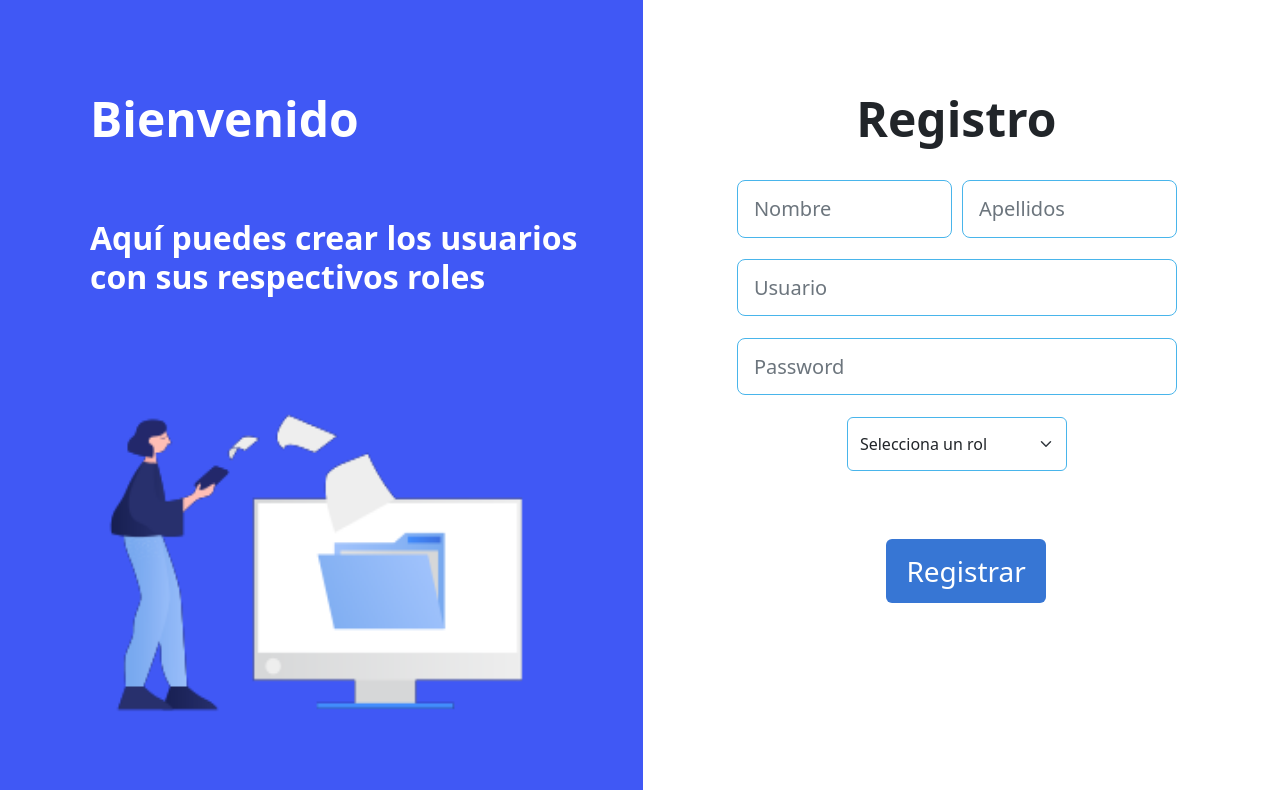
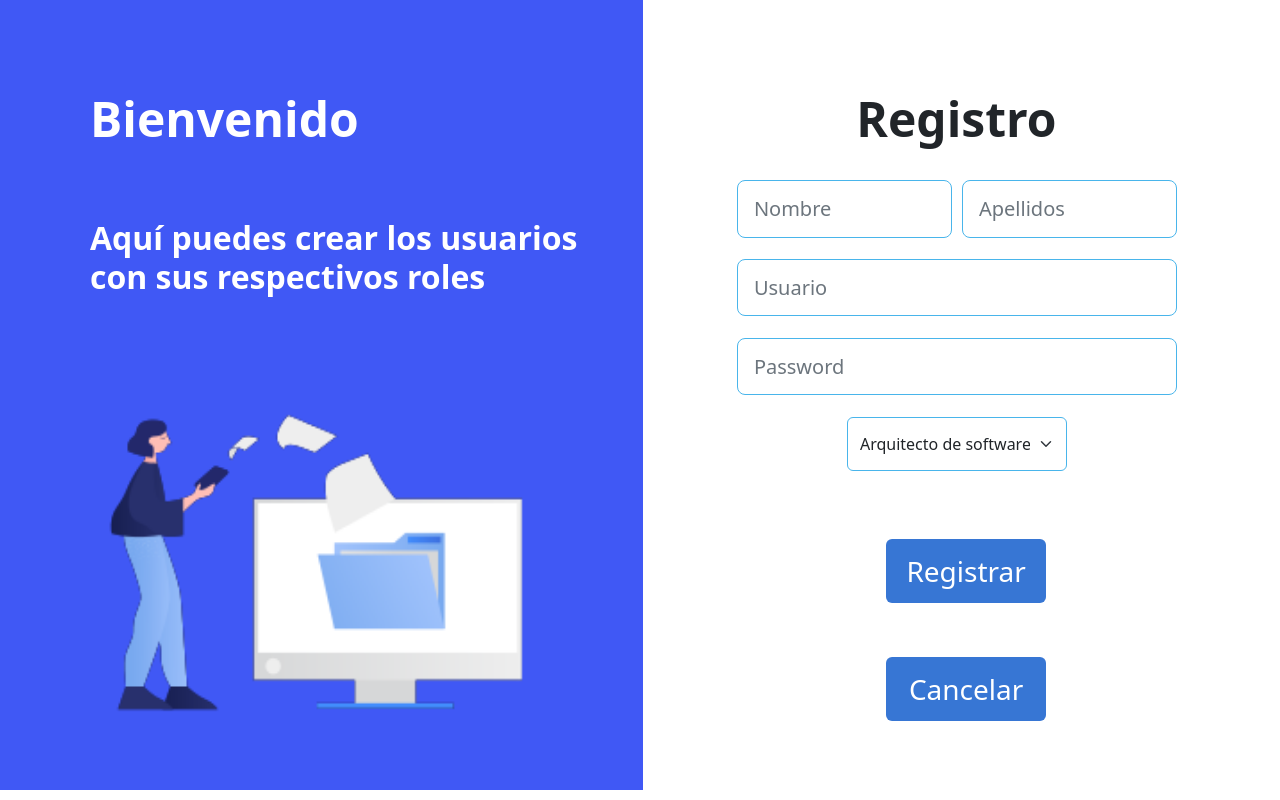
Before and after one commit to 203418/mantenimiento-front, a React (Vite) app: page /SignupTeam in a window 1280 px wide. Built offline with nearby package versions, Linux system fonts and the light colour scheme.

Commit message:
correciones login

```diff
--- a/src/Pages/AssignGC.jsx
+++ b/src/Pages/AssignGC.jsx
@@ -3,6 +3,7 @@ import img1 from "../assets/img/clip-961.png";
 import "../assets/signupGerente.css"
 import {registerGC} from "../store/thunks/userThunks.js";
 import {useDispatch} from "react-redux";
+import {Link} from "react-router-dom";
 const AssignGC = ()=>{
 
     const dispatch = useDispatch();
@@ -64,6 +65,7 @@ const AssignGC = ()=>{
                             </div>
                         </div>
                         <button onClick={handleClick} type="button" className="btn btn-cl">Registrar</button>
+                        <Link to={'/option'}> <button type="button" className="btn btn-cl"> Cancelar </button> </Link>
                     </section>
                 </div>
             </section>
--- a/src/Pages/Login.jsx
+++ b/src/Pages/Login.jsx
@@ -1,4 +1,4 @@
-import React, {useState} from "react";
+import React, {useState, useEffect} from "react";
 import "../assets/login.css"
 import imgH from "../assets/img/clip-hardworking-man.png"
 import {login, registerManager} from "../store/thunks/userThunks.js";
@@ -11,12 +11,10 @@ const Login = ()=>{
     const [redirect, setRedirect] = useState(false);
     const handleClick = () => {
         const body = {
-            name: formData.name,
-            last_name: formData.last_name,
-            rolls: 'MANAGER',
             username: formData.username,
             password: formData.password,
         };
+
         dispatch(login(body));
 
         if(localStorage.getItem('token')){
--- a/src/Pages/Option.jsx
+++ b/src/Pages/Option.jsx
@@ -2,7 +2,7 @@ import React from "react";
 
 import "../assets/Option.css"
 import img3 from "../assets/img/clip-961.png"
-import {BrowserRouter as Router, Link, Navigate, Route, Routes} from "react-router-dom";
+import { Link } from "react-router-dom";
 
 const Option = ()=>{
 
--- a/src/Pages/SignupTeam.jsx
+++ b/src/Pages/SignupTeam.jsx
@@ -2,24 +2,37 @@ import React, {useState} from "react";
 import img1 from "../assets/img/clip-1717.png";
 import "../assets/signupGerente.css"
 import {useDispatch} from "react-redux";
-import {registerManager} from "../store/thunks/userThunks.js";
+import { registerTeam} from "../store/thunks/userThunks.js";
+import { Link } from "react-router-dom";
+
 
 const signupTeam = ()=>{
     const dispatch = useDispatch();
     const [form, setForm] = useState({})
+
+
+
 
     const handleClick = () => {
 
         const body = {
             name: form.name,
             last_name: form.last_name,
-            rolls: 'MANAGER',
+            rolls: form.roll,
             username: form.username,
             password: form.password,
         };
 
+        console.log(body)
 
-        dispatch(registerManager(body));
+        if (body.name || body.last_name || body.roll || body.username || (body.password  && body.password === '' )){
+            dispatch(registerTeam(body));
+        }else {
+            console.log('Elementos invalidos');
+        }
+
+
+
     };
 
     const handleChange = e => {
@@ -49,7 +62,7 @@ const signupTeam = ()=>{
                         </div>
                         <div className="mb-3 row">
                             <div className="col-sm-10">
-                                <input type="text"  className="form-control form-control-lg inputsL" name='user' onChange={handleChange} placeholder="Usuario"/>
+                                <input type="text"  className="form-control form-control-lg inputsL" name='username' onChange={handleChange} placeholder="Usuario"/>
                             </div>
                         </div>
                         <div className="mb-3 row">
@@ -59,18 +72,18 @@ const signupTeam = ()=>{
                         </div>
                         <div className="mb-3 row">
                             <div className="col-sm-10">
-                                <select className="form-select select-T"  aria-label="Default select example">
-                                    <option selected>Selecciona un rol</option>
-                                    <option value="1">Arquitecto de software</option>
-                                    <option value="2">Diseñador</option>
-                                    <option value="3">Product Owner</option>
-                                    <option value="3">Scrum Master</option>
-                                    <option value="3">Programador</option>
-                                    <option value="3">Tester</option>
+                                <select name='roll' placeholder="Seleccione un roll" className="form-select select-T" aria-label="Default select example" onChange={handleChange}>
+                                    <option value="SOFTWARE ARCHITECT">Arquitecto de software</option>
+                                    <option value="DESIGNER">Diseñador</option>
+                                    <option value="PRODUCT OWNER">Product Owner</option>
+                                    <option value="SCRUM MASTER">Scrum Master</option>
+                                    <option value="DEVELOPER">Programador</option>
+                                    <option value="TESTER">Tester</option>
                                 </select>
                             </div>
                         </div>
                         <button onClick={handleClick} type="button" className="btn btn-cl">Registrar</button>
+                        <Link to={'/option'}> <button type="button" className="btn btn-cl"> Cancelar </button> </Link>
                     </section>
                 </div>
             </section>
--- a/src/store/thunks/userThunks.js
+++ b/src/store/thunks/userThunks.js
@@ -11,14 +11,17 @@ export const registerManager = (body) => {
 }
 
 export const login = (body) => {
-    return async(dispatch, getState) => {
-        const { data } = await axiosInstance
-            .post('users/auth/Login', body);
+    return async (dispatch, getState) => {
+        const { data } = await (axiosInstance)
+            .post('users/Login', body);
 
-        localStorage.setItem('token', data.token);
+        localStorage.setItem('token', data.token)
 
-        const rolls = data.rolls.map(r => r.name);
-        dispatch(loginUSer({name: data.name, last_name: data.last_name, rolls, username: data.username, token: localStorage.getItem('token')}));
+        console.log(localStorage.getItem('token'));
+
+
+        const rolls = data.rolls.map(r => r.rolls);
+        dispatch(loginUSer({username: data.username, name: data.name, rolls}));
     }
 }
 
```
